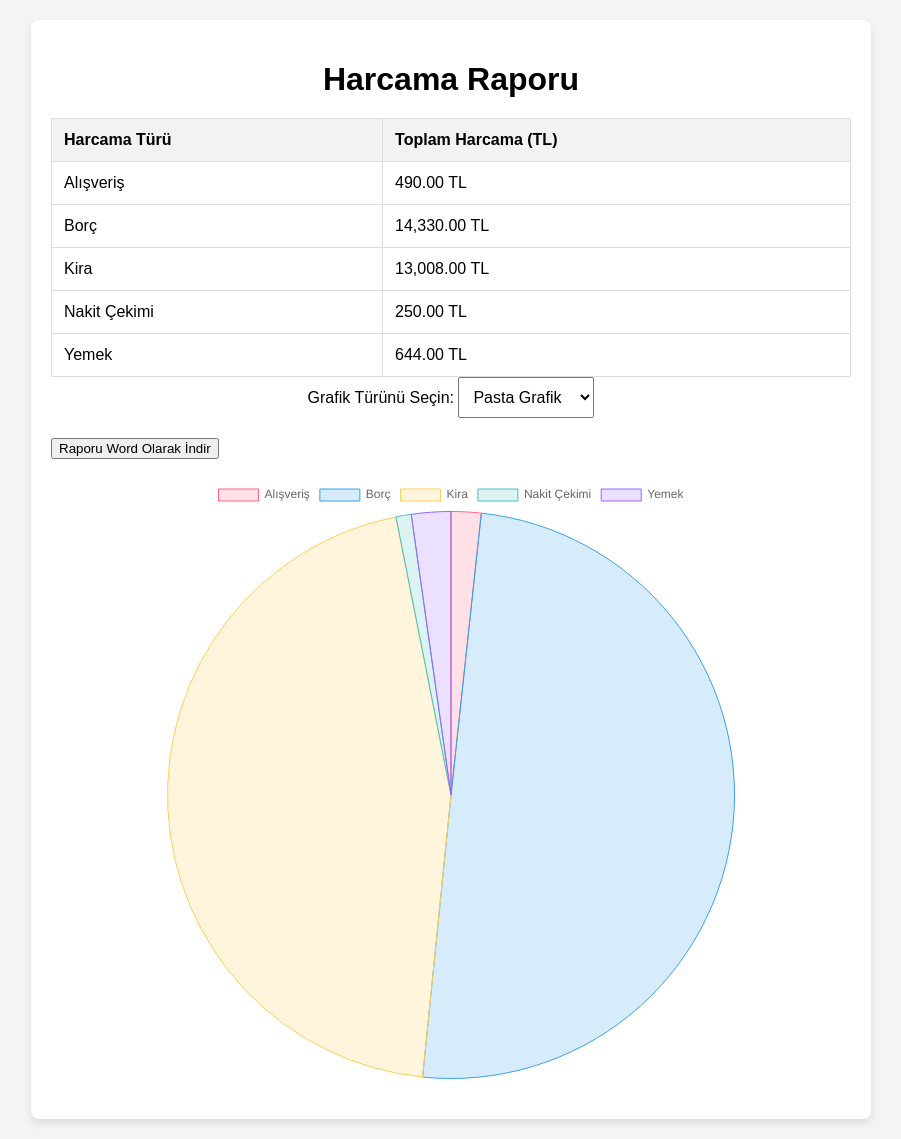
After one commit to fatihc07/b-t-e, a Flask app: page /report in a window 1280 px wide. The commit adds this page. Shown: the whole page, without its empty margins (189-1090 px from the left). Run offline with Flask 3, Linux system fonts and the light colour scheme; data comes from the database, SQL or seed files in the repository; parts of the project's set-up code (start-up, migrations or seed data) failed here and were passed over.

Commit message:
Versiyon 1.3

```diff
--- a/app.py
+++ b/app.py
@@ -2,11 +2,12 @@ from flask import Flask, render_template, request, redirect, make_response, flas
 import sqlite3
 from datetime import datetime
 import csv
-from io import StringIO
+from io import BytesIO  # Word dosyası için BytesIO kullanıyoruz
 import locale
+from docx import Document  # python-docx ile Word dosyası oluşturma
 
 app = Flask(__name__)
-app.secret_key = 'your_secret_key'  # Flash mesajları için bir gizli anahtar gerekli
+app.secret_key = 'your_secret_key'  # Flash mesajları için gizli anahtar
 
 # Türkçe tarih formatı için locale ayarı
 locale.setlocale(locale.LC_TIME, 'tr_TR.UTF-8')
@@ -45,40 +46,23 @@ def init_db():
             total REAL DEFAULT 0
         )''')
 
-        # Varsayılan bir bakiye kaydı oluştur
         if conn.execute('SELECT COUNT(*) FROM balance').fetchone()[0] == 0:
             conn.execute('INSERT INTO balance (id, total) VALUES (1, 0)')
 
         conn.commit()
 
-# Ana sayfa, işlemleri ve harcama türlerini gösterir
-@app.route('/', methods=['GET', 'POST'])
+# Ana sayfa
+@app.route('/')
 def index():
     conn = connect_db()
-
-    if request.method == 'POST':
-        # Yeni harcama türü ekleme
-        if 'new_type_name' in request.form:
-            type_name = request.form['new_type_name']
-            # Harcama türü daha önce eklenmiş mi kontrol et
-            existing_type = conn.execute('SELECT * FROM expense_types WHERE type_name = ?', (type_name,)).fetchone()
-            if existing_type:
-                flash('Bu harcama türü zaten mevcut!', 'error')  # Hata mesajı
-            else:
-                conn.execute('INSERT INTO expense_types (type_name) VALUES (?)', (type_name,))
-                conn.commit()
-                flash('Harcama türü başarıyla eklendi!', 'success')  # Başarı mesajı
-
-    # Tüm harcama türlerini ve son işlemleri getir
     types = conn.execute('SELECT * FROM expense_types').fetchall()
     transactions = conn.execute('''
         SELECT t.*, e.type_name
         FROM transactions t
         LEFT JOIN expense_types e ON t.type_id = e.id
         ORDER BY t.date DESC LIMIT 10
-    ''').fetchall()  # İşlemleri ve harcama türlerini birleştirerek getiriyoruz.
+    ''').fetchall()
     balance = conn.execute('SELECT total FROM balance WHERE id = 1').fetchone()['total']
-
     conn.close()
 
     formatted_transactions = [{
@@ -86,22 +70,32 @@ def index():
         'description': txn['description'],
         'amount': "{:+,.2f}".format(float(txn['amount'])),
         'date': datetime.strptime(txn['date'], '%Y-%m-%d').strftime('%d %B %Y'),
-        'type_name': txn['type_name'],  # Harcama türü ismi
+        'type_name': txn['type_name'],
         'class': 'positive' if txn['amount'] >= 0 else 'negative'
     } for txn in transactions]
 
     return render_template('index.html', balance="{:,.2f}".format(balance), transactions=formatted_transactions, types=types)
 
-# Harcama türlerini silme işlemi
-@app.route('/delete_expense_type', methods=['POST'])
-def delete_expense_type():
+# Harcama raporu sayfası
+@app.route('/report')
+def report():
     conn = connect_db()
-    type_id = request.form['type_id']
-    conn.execute('DELETE FROM expense_types WHERE id = ?', (type_id,))
-    conn.commit()
+    report_data = conn.execute('''
+        SELECT e.type_name, SUM(t.amount) as total_amount
+        FROM transactions t
+        LEFT JOIN expense_types e ON t.type_id = e.id
+        GROUP BY e.type_name
+        HAVING total_amount < 0
+    ''').fetchall()
     conn.close()
-    flash('Harcama türü başarıyla silindi!', 'success')
-    return redirect('/')
+
+    # Rapor verilerini float olarak formatla ve pozitif hale getir
+    formatted_report = [{
+        'type_name': row['type_name'],
+        'total_amount': abs(float(row['total_amount']))  # Negatif değerleri pozitif yapıyoruz
+    } for row in report_data]
+
+    return render_template('report.html', report_data=formatted_report)
 
 # Anapara ekleme
 @app.route('/add_funds', methods=['POST'])
@@ -109,7 +103,7 @@ def add_funds():
     description = request.form['description']
     amount = float(request.form['amount'])
     date = request.form['date']
-    type_id = request.form['type_id']  # Seçilen harcama türü
+    type_id = request.form['type_id']
 
     conn = connect_db()
     conn.execute('INSERT INTO transactions (description, amount, date, type_id) VALUES (?, ?, ?, ?)', (description, amount, date, type_id))
@@ -123,9 +117,9 @@ def add_funds():
 @app.route('/add_expense', methods=['POST'])
 def add_expense():
     description = request.form['description']
-    amount = -abs(float(request.form['amount']))  # Harcama her zaman negatif kaydedilir
+    amount = -abs(float(request.form['amount']))  # Harcama negatif olarak kaydedilir
     date = request.form['date']
-    type_id = request.form['type_id']  # Seçilen harcama türü
+    type_id = request.form['type_id']
 
     conn = connect_db()
     conn.execute('INSERT INTO transactions (description, amount, date, type_id) VALUES (?, ?, ?, ?)', (description, amount, date, type_id))
@@ -167,6 +161,46 @@ def export_csv():
     output.headers["Content-type"] = "text/csv; charset=utf-8"
     return output
 
+# Harcama raporunu Word formatında dışa aktarma
+@app.route('/export_word')
+def export_word():
+    conn = connect_db()
+    report_data = conn.execute('''
+        SELECT e.type_name, SUM(t.amount) as total_amount
+        FROM transactions t
+        LEFT JOIN expense_types e ON t.type_id = e.id
+        GROUP BY e.type_name
+        HAVING total_amount < 0
+    ''').fetchall()
+    conn.close()
+
+    # Word dokümanı oluşturma
+    doc = Document()
+    doc.add_heading('Harcama Raporu', 0)
+
+    # Tablo ekliyoruz
+    table = doc.add_table(rows=1, cols=2)
+    hdr_cells = table.rows[0].cells
+    hdr_cells[0].text = 'Harcama Türü'
+    hdr_cells[1].text = 'Toplam Harcama (TL)'
+
+    # Verileri tabloya ekleme
+    for row in report_data:
+        row_cells = table.add_row().cells
+        row_cells[0].text = row['type_name']
+        row_cells[1].text = "{:,.2f}".format(abs(float(row['total_amount']))) + ' TL'
+
+    # Word dokümanını response olarak döndürüyoruz
+    f = BytesIO()  # BytesIO kullanıyoruz
+    doc.save(f)  # Dosyayı bellekte kaydediyoruz
+    f.seek(0)
+
+    response = make_response(f.getvalue())
+    response.headers['Content-Disposition'] = 'attachment; filename=harcama_raporu.docx'
+    response.headers['Content-Type'] = 'application/vnd.openxmlformats-officedocument.wordprocessingml.document'
+
+    return response
+
 # İşlem silme
 @app.route('/delete_transaction/<int:transaction_id>', methods=['POST'])
 def delete_transaction(transaction_id):
@@ -183,5 +217,4 @@ def delete_transaction(transaction_id):
     return redirect('/')
 
 if __name__ == '__main__':
-    init_db()
-    app.run(debug=True, host='0.0.0.0')
+    app.run(debug=True, host='0.0.0.0', port=8000)
--- /dev/null
+++ b/templates/report.html
@@ -0,0 +1,177 @@
+<!DOCTYPE html>
+<html lang="en">
+<head>
+    <meta charset="UTF-8">
+    <meta name="viewport" content="width=device-width, initial-scale=1.0">
+    <title>Harcama Raporu</title>
+    <style>
+        body {
+            font-family: 'Arial', sans-serif;
+            background-color: #f4f4f4;
+            margin: 0;
+            padding: 20px;
+            display: flex;
+            flex-direction: column;
+            align-items: center;
+            justify-content: center;
+            min-height: 100vh;
+        }
+        .container {
+            width: 100%;
+            max-width: 800px;
+            padding: 20px;
+            background-color: white;
+            border-radius: 8px;
+            box-shadow: 0 4px 8px rgba(0, 0, 0, 0.1);
+        }
+        table {
+            width: 100%;
+            border-collapse: collapse;
+        }
+        th, td {
+            padding: 12px;
+            border: 1px solid #ddd;
+            text-align: left;
+        }
+        th {
+            background-color: #f2f2f2;
+        }
+        h1 {
+            text-align: center;
+            margin-bottom: 20px;
+        }
+        .chart-container {
+            width: 100%;
+            max-width: 600px;
+            margin: 20px auto;
+        }
+        .chart-type-selector {
+            margin-bottom: 20px;
+            text-align: center;
+        }
+        .chart-type-selector select {
+            padding: 10px;
+            font-size: 1rem;
+        }
+    </style>
+    <script src="https://cdn.jsdelivr.net/npm/chart.js"></script>
+</head>
+<body>
+
+    <div class="container">
+        <h1>Harcama Raporu</h1>
+
+        <table>
+            <thead>
+                <tr>
+                    <th>Harcama Türü</th>
+                    <th>Toplam Harcama (TL)</th>
+                </tr>
+            </thead>
+            <tbody>
+                {% for row in report_data %}
+                <tr>
+                    <td>{{ row.type_name }}</td>
+                    <td>{{ "{:,.2f}".format(row.total_amount) }} TL</td> <!-- Pozitif gösterilen veri -->
+                </tr>
+                {% endfor %}
+            </tbody>
+        </table>
+
+        <!-- Grafik türü seçici -->
+        <div class="chart-type-selector">
+            <label for="chartType">Grafik Türünü Seçin:</label>
+            <select id="chartType">
+                <option value="pie">Pasta Grafik</option>
+                <option value="bar">Çubuk Grafik</option>
+                <option value="line">Çizgi Grafik</option>
+            </select>
+        </div>
+        <div class="link">
+            <a href="/export_word"><button>Raporu Word Olarak İndir</button></a>
+        </div>
+
+        <!-- Grafik Gösterimi -->
+        <div class="chart-container">
+            <canvas id="expenseChart"></canvas>
+        </div>
+    </div>
+
+    <script>
+        // Harcama türü ve toplam harcamaları Chart.js'e uygun formatta hazırlama
+        var expenseData = {
+            labels: [{% for row in report_data %}'{{ row.type_name }}', {% endfor %}],  // Harcama türleri
+            datasets: [{
+                label: 'Harcama Dağılımı',
+                data: [{% for row in report_data %}{{ row.total_amount }}, {% endfor %}],  // Harcama miktarları ham veri olarak geçiyor (pozitif)
+                backgroundColor: [
+                    'rgba(255, 99, 132, 0.2)',
+                    'rgba(54, 162, 235, 0.2)',
+                    'rgba(255, 206, 86, 0.2)',
+                    'rgba(75, 192, 192, 0.2)',
+                    'rgba(153, 102, 255, 0.2)',
+                    'rgba(255, 159, 64, 0.2)'
+                ],
+                borderColor: [
+                    'rgba(255, 99, 132, 1)',
+                    'rgba(54, 162, 235, 1)',
+                    'rgba(255, 206, 86, 1)',
+                    'rgba(75, 192, 192, 1)',
+                    'rgba(153, 102, 255, 1)',
+                    'rgba(255, 159, 64, 1)'
+                ],
+                borderWidth: 1
+            }]
+        };
+
+        // Varsayılan grafik türü
+        var chartType = 'pie';
+        var ctx = document.getElementById('expenseChart').getContext('2d');
+        var expenseChart = new Chart(ctx, {
+            type: chartType,  // Varsayılan olarak pasta grafik
+            data: expenseData,
+            options: {
+                responsive: true,
+                plugins: {
+                    legend: {
+                        position: 'top',
+                    },
+                    tooltip: {
+                        callbacks: {
+                            label: function(tooltipItem) {
+                                return tooltipItem.label + ': ' + tooltipItem.raw.toFixed(2) + ' TL';
+                            }
+                        }
+                    }
+                }
+            }
+        });
+
+        // Grafik türü seçimi
+        document.getElementById('chartType').addEventListener('change', function() {
+            var selectedType = this.value;
+            expenseChart.destroy();  // Eski grafiği yok et
+            expenseChart = new Chart(ctx, {
+                type: selectedType,  // Yeni seçilen grafik türü
+                data: expenseData,
+                options: {
+                    responsive: true,
+                    plugins: {
+                        legend: {
+                            position: 'top',
+                        },
+                        tooltip: {
+                            callbacks: {
+                                label: function(tooltipItem) {
+                                    return tooltipItem.label + ': ' + tooltipItem.raw.toFixed(2) + ' TL';
+                                }
+                            }
+                        }
+                    }
+                }
+            });
+        });
+    </script>
+
+</body>
+</html>
```
Also changed, not shown: templates/index.html (+20 -2 lines).
